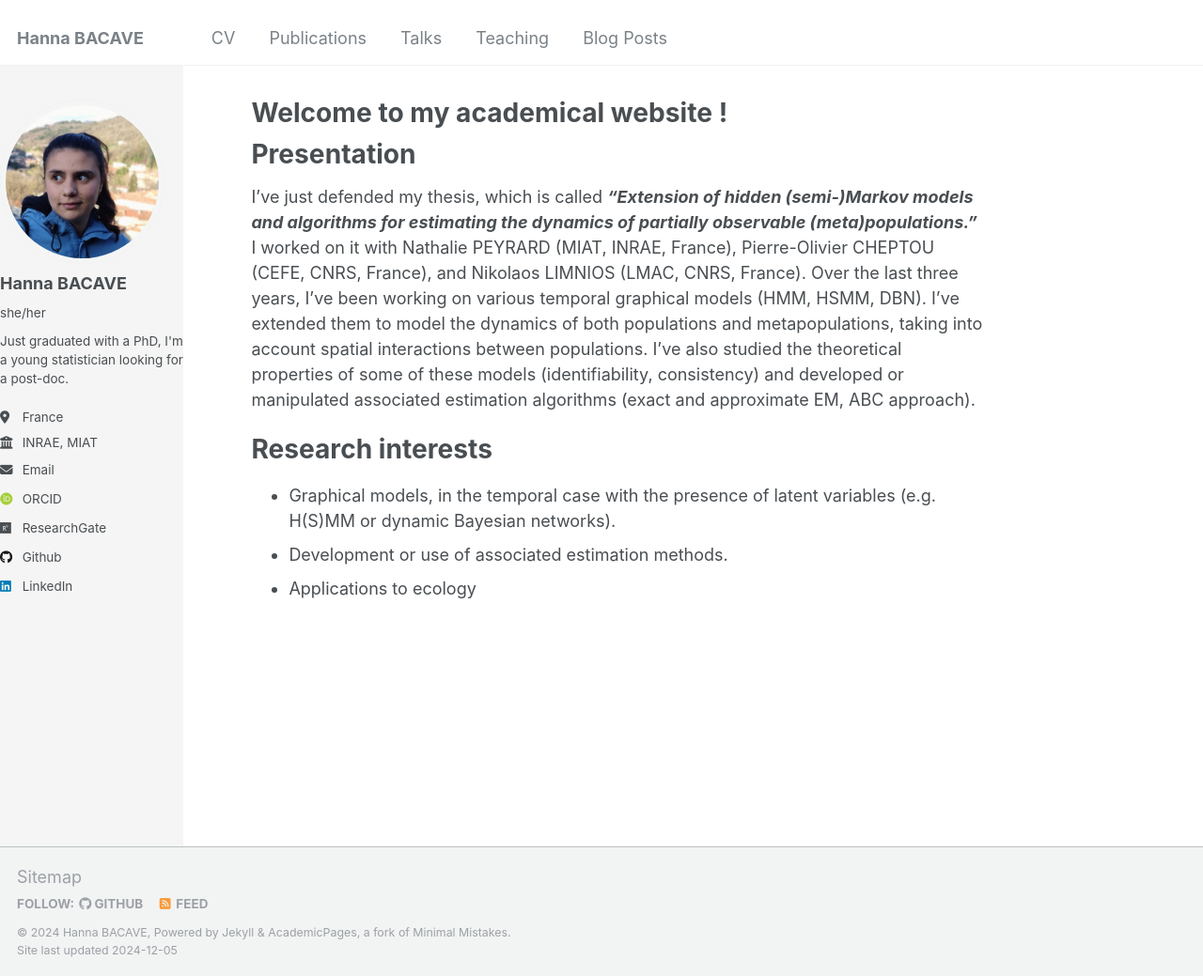
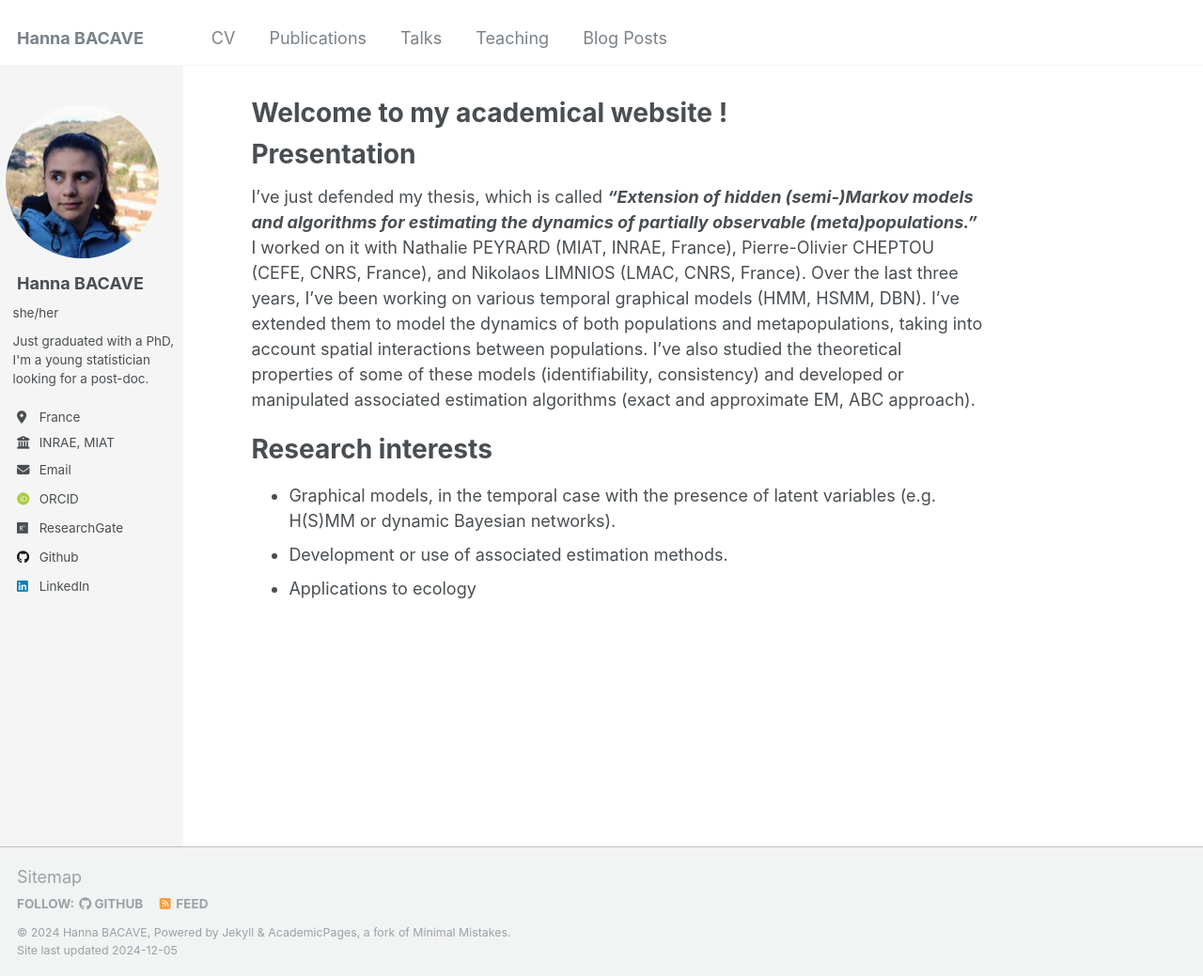
Before and after one commit to hannabacave/hannabacave.github.io, a Jekyll site: the page built from _pages/about.md, in a window 1280 px wide and 1039 px high. Shown: the whole window at 94% size. Built offline with Jekyll 4.4.1, drawn with Linux system fonts in a browser that asks for light colours; some web fonts are replaced.

Commit message:
Update _sidebar.scss

```diff
--- a/_sass/_sidebar.scss
+++ b/_sass/_sidebar.scss
@@ -25,6 +25,7 @@
   @include breakpoint($large) {
     @include span(2 of 12);
     opacity: 1;
+     margin-left: 0;
     -webkit-transition: opacity 0.2s ease-in-out;
             transition: opacity 0.2s ease-in-out;
 
@@ -121,7 +122,7 @@
 }
 
 .author__name {
-  margin: 0;
+    margin-left: 1em;
 
   @include breakpoint($large) {
     margin-top: 10px;
@@ -141,7 +142,7 @@
 }
 
 .author__pronouns {
-  margin: 0;
+    margin-left: 1em;
 
   @include breakpoint($large) {
     margin-top: 10px;
@@ -150,7 +151,7 @@
 }
 
 .author__bio {
-  margin: 0;
+    margin-left: 1em;
 
   @include breakpoint($large) {
     margin-top: 10px;
@@ -203,7 +204,7 @@
   @include breakpoint($large) {
     display: block;
     position: relative;
-    margin: 0;
+      margin-left: 1em;
     padding: 0;
     border: 0;
     background: transparent;
```
